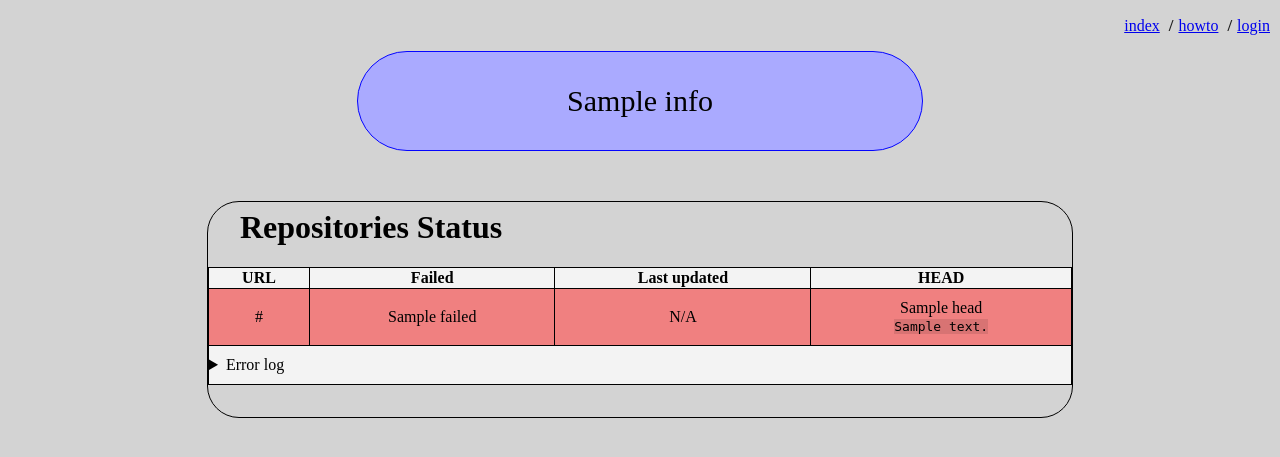
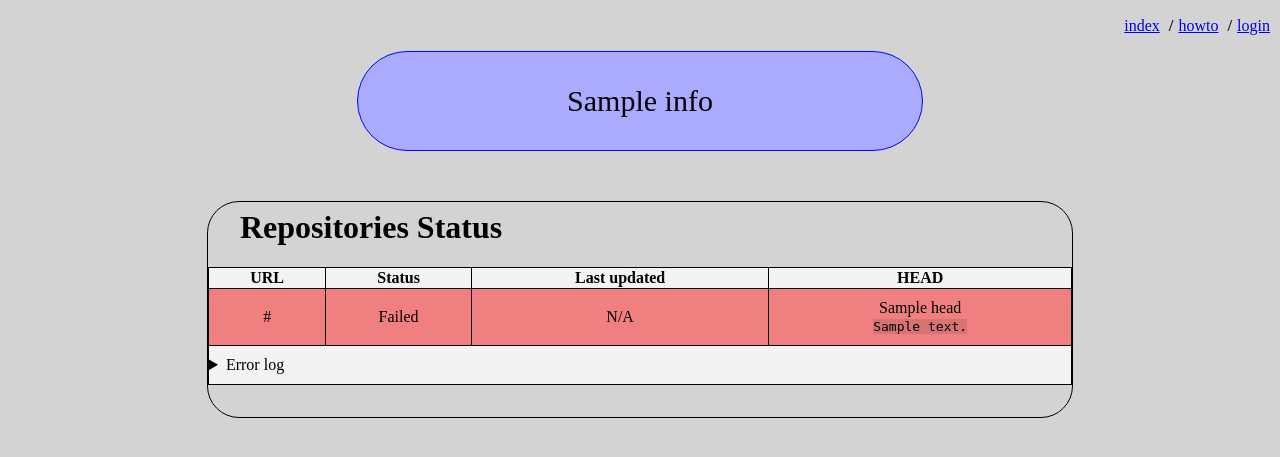
Before and after one commit to excursion-pack-updater/server, a Django app: template templates/epu/status.html in a window 1280 px wide. Shown: the top 457 px of the page. Run offline with Django 3.2, Linux system fonts and the light colour scheme; the template is opened without the code that fills it: most values are stand-ins (such as "Sample title", 1, 10 or a date in 2020).

Commit message:
Reword status page

```diff
--- a/templates/epu/status.html
+++ b/templates/epu/status.html
@@ -70,7 +70,7 @@
         <thead>
             <tr>
                 <th>URL</th>
-                <th>Failed</th>
+                <th>Status</th>
                 <th>Last updated</th>
                 <th>HEAD</th>
             </tr>
@@ -79,7 +79,13 @@
             {% for url, repo in repos.items %}
                 <tr class="{% if repo.failed %}failed{% endif %}">
                     <td>{{url}}</td>
-                    <td>{{repo.failed}}</td>
+                    <td>
+                        {% if repo.failed %}
+                            Failed
+                        {% else %}
+                            Ok
+                        {% endif %}
+                    </td>
                     <td>
                         {% if repo.failed %}
                             N/A
```
